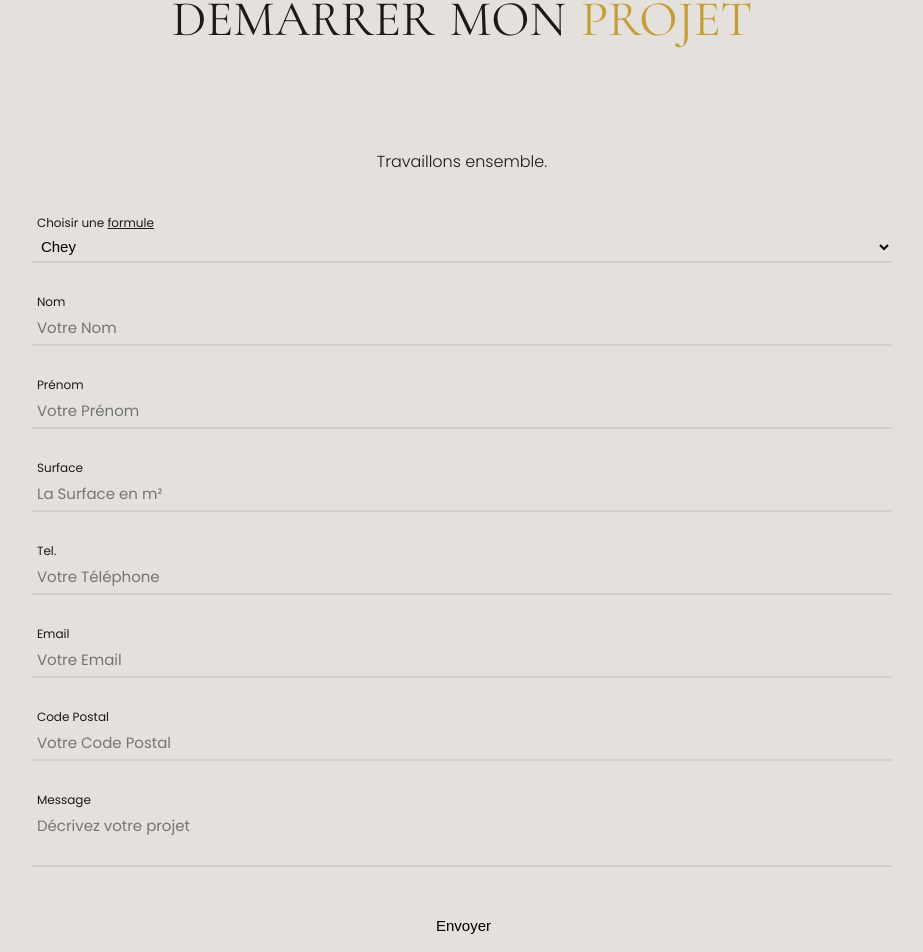
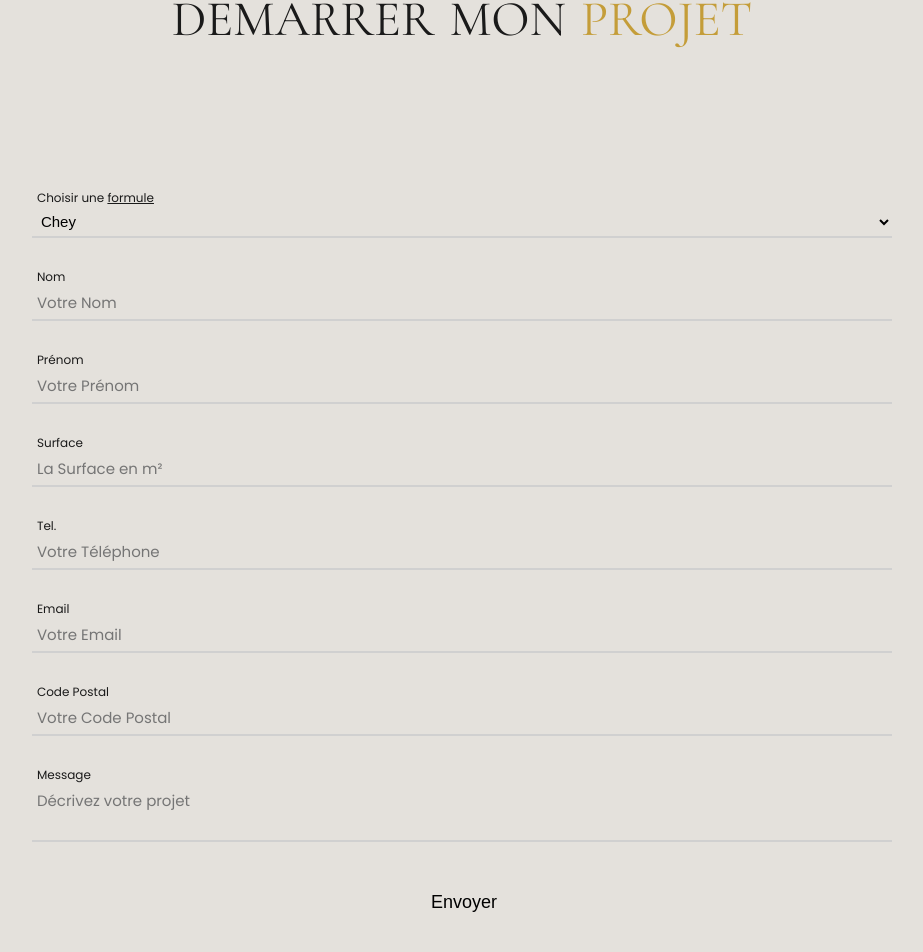
Before and after one commit to Scharlyopitz/CHEYSSOI-PARIS, a React (Vite) app: page / in a window 1280 px wide. Shown: the part 5917-6869 px from the top of the page, without its empty margins (178-1101 px from the left). Built offline with nearby package versions, Linux system fonts and the light colour scheme.

Commit message:
Supression mini text et agrandissement boutton formulaire

```diff
--- a/src/components/DemarrerMonProjet/Formulaire.jsx
+++ b/src/components/DemarrerMonProjet/Formulaire.jsx
@@ -104,7 +104,6 @@ export default function Formulaire() {
   return (
     <div className="formulaire">
       <form onSubmit={(e) => sendEmail(e)}>
-        <span className="miniText">Travaillons ensemble.</span>
         <span
           className="message"
           style={{
--- a/src/sass/sections/_demarrerProjet.scss
+++ b/src/sass/sections/_demarrerProjet.scss
@@ -15,11 +15,6 @@
       display: flex;
       justify-content: center;
       margin-top: 100px;
-
-      .miniText {
-        text-align: center;
-        font-weight: 300;
-      }
 
       .message {
         padding: 10px 0 10px 5px;
@@ -87,7 +82,7 @@
           will-change: transform;
 
           p {
-            font-size: 15px;
+            font-size: 18px;
             font-weight: 300;
           }
 
--- a/src/style/style.css
+++ b/src/style/style.css
@@ -628,10 +628,6 @@ nav .menu a:hover::after {
   justify-content: center;
   margin-top: 100px;
 }
-#demarrerprojet .content .formulaire .miniText {
-  text-align: center;
-  font-weight: 300;
-}
 #demarrerprojet .content .formulaire .message {
   padding: 10px 0 10px 5px;
   font-size: 13px;
@@ -693,7 +689,7 @@ nav .menu a:hover::after {
   will-change: transform;
 }
 #demarrerprojet .content .formulaire button .container p {
-  font-size: 15px;
+  font-size: 18px;
   font-weight: 300;
 }
 #demarrerprojet .content .formulaire button .container svg {
```
Also changed, not shown: 1 other file (tests, documents, lock files or other folders).
